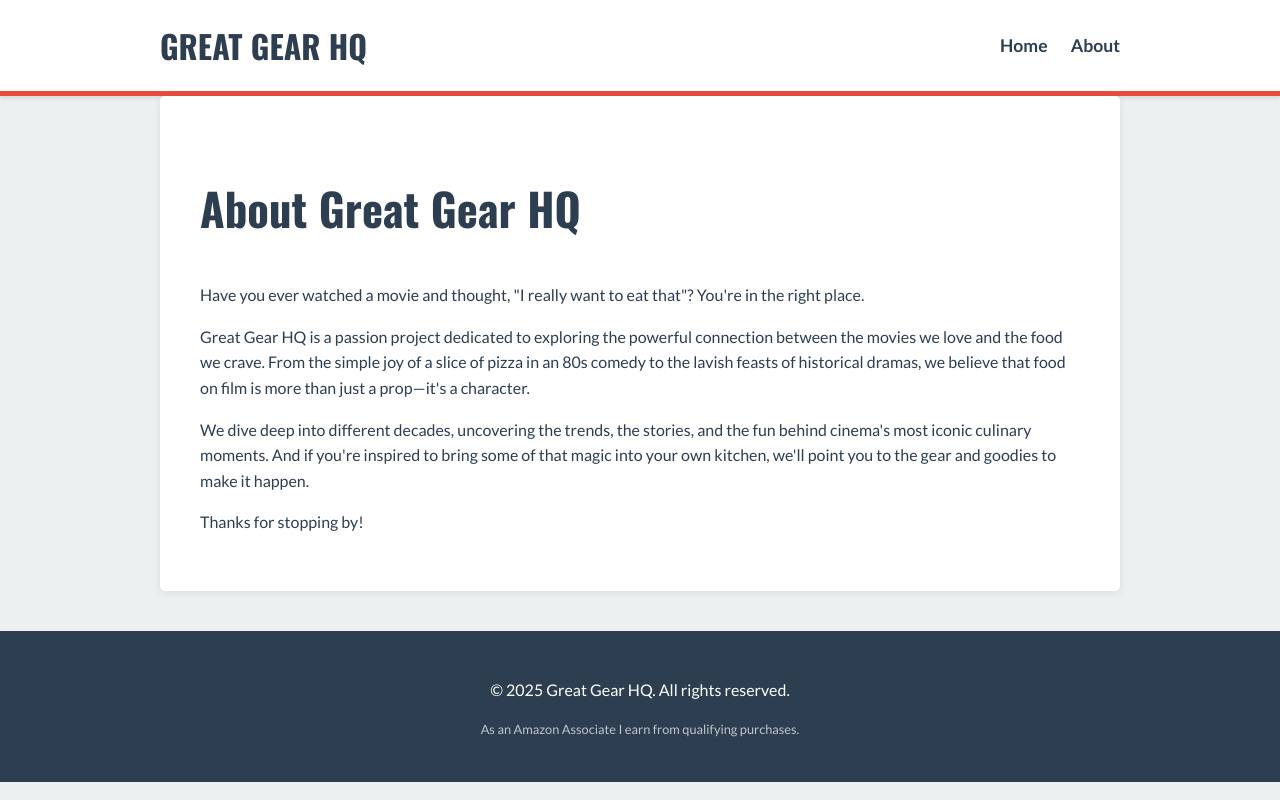
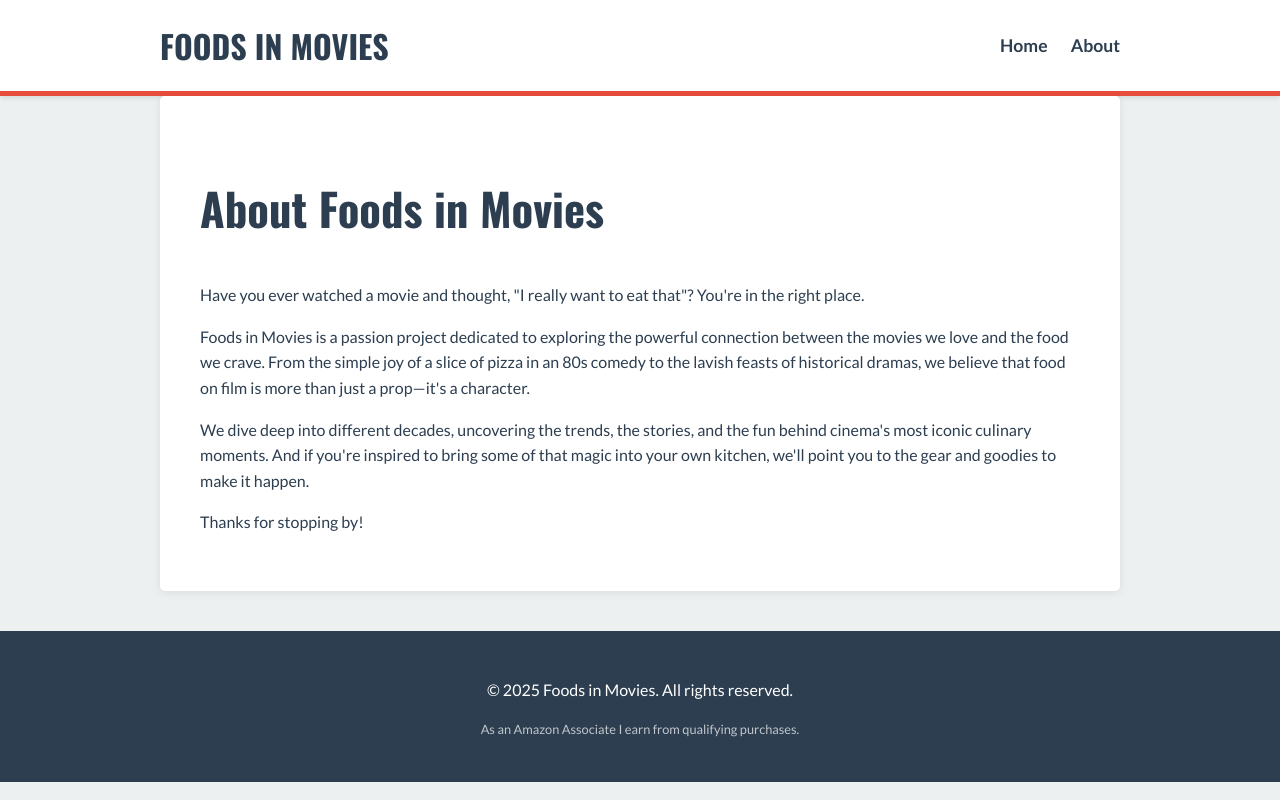
Before and after one commit to nicks-sidehustle/movie-food-directory, a plain HTML site: page about.html in a window 1280 px wide. Drawn offline with nearby package versions, Linux system fonts and the light colour scheme.

Commit message:
Rebrand-site-from-Great-Gear-HQ-to-Foods-in-Movies

```diff
--- a/about.html
+++ b/about.html
@@ -3,14 +3,14 @@
 <head>
     <meta charset="UTF-8">
     <meta name="viewport" content="width=device-width, initial-scale=1.0">
-    <title>About - Great Gear HQ</title>
+    <title>About - Foods in Movies</title>
     <link rel="stylesheet" href="css/style.css">
 </head>
 <body>
 
     <header class="main-header">
         <div class="container">
-            <a href="index.html" class="logo">Great Gear HQ</a>
+            <a href="index.html" class="logo">Foods in Movies</a>
             <nav class="main-nav">
                 <a href="index.html">Home</a>
                 <a href="about.html">About</a>
@@ -20,16 +20,16 @@
 
     <main class="container">
         <section class="content-page">
-            <h1>About Great Gear HQ</h1>
+            <h1>About Foods in Movies</h1>
             <p>Have you ever watched a movie and thought, "I really want to eat that"? You're in the right place.</p>
-            <p>Great Gear HQ is a passion project dedicated to exploring the powerful connection between the movies we love and the food we crave. From the simple joy of a slice of pizza in an 80s comedy to the lavish feasts of historical dramas, we believe that food on film is more than just a prop—it's a character.</p>
+            <p>Foods in Movies is a passion project dedicated to exploring the powerful connection between the movies we love and the food we crave. From the simple joy of a slice of pizza in an 80s comedy to the lavish feasts of historical dramas, we believe that food on film is more than just a prop—it's a character.</p>
             <p>We dive deep into different decades, uncovering the trends, the stories, and the fun behind cinema's most iconic culinary moments. And if you're inspired to bring some of that magic into your own kitchen, we'll point you to the gear and goodies to make it happen.</p>
             <p>Thanks for stopping by!</p>
         </section>
     </main>
 
     <footer class="main-footer">
-        <p>© 2025 Great Gear HQ. All rights reserved.</p>
+        <p>© 2025 Foods in Movies. All rights reserved.</p>
         <p class="disclosure">As an Amazon Associate I earn from qualifying purchases.</p>
     </footer>
 
```
Also changed, not shown: articles/big-hair-big-plates-80s-cinema-food.html (+2 -2 lines), articles/the-5-shake-and-a-side-of-attitude-how-90s.html (+2 -2 lines), index.html (+3 -3 lines).
